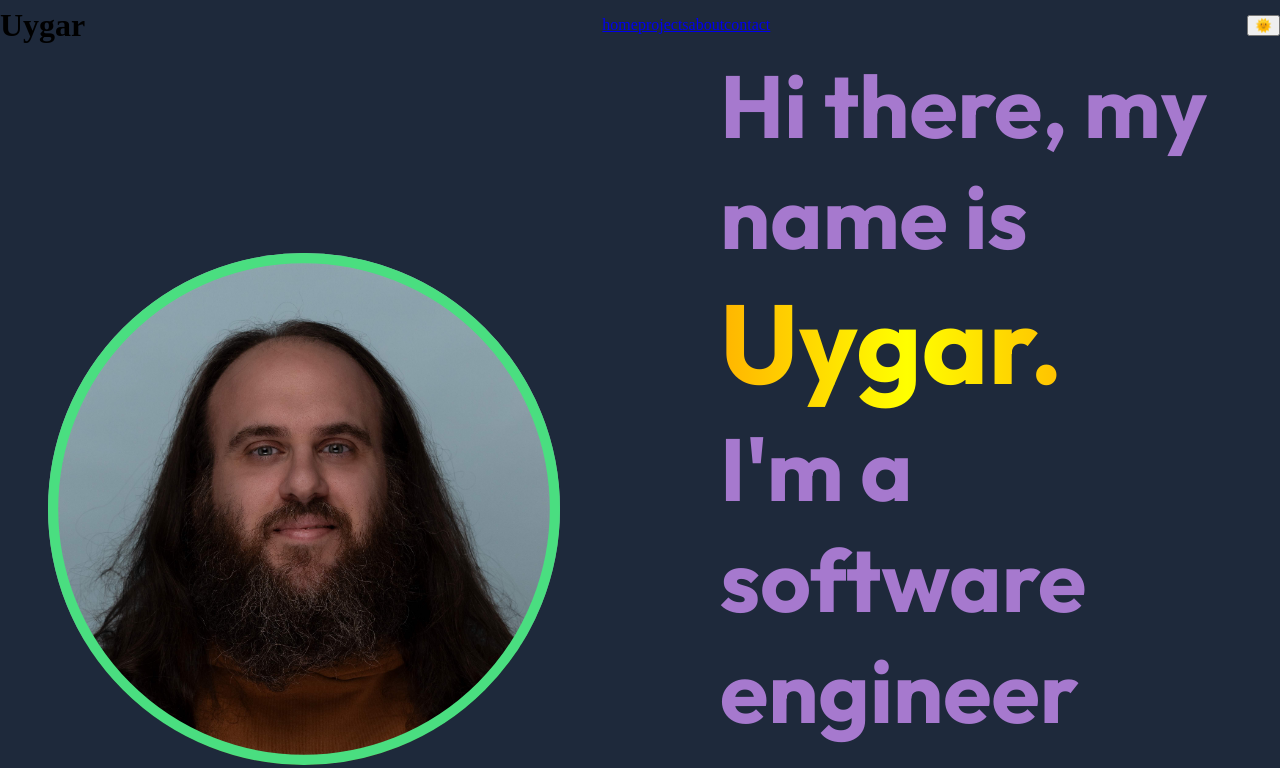
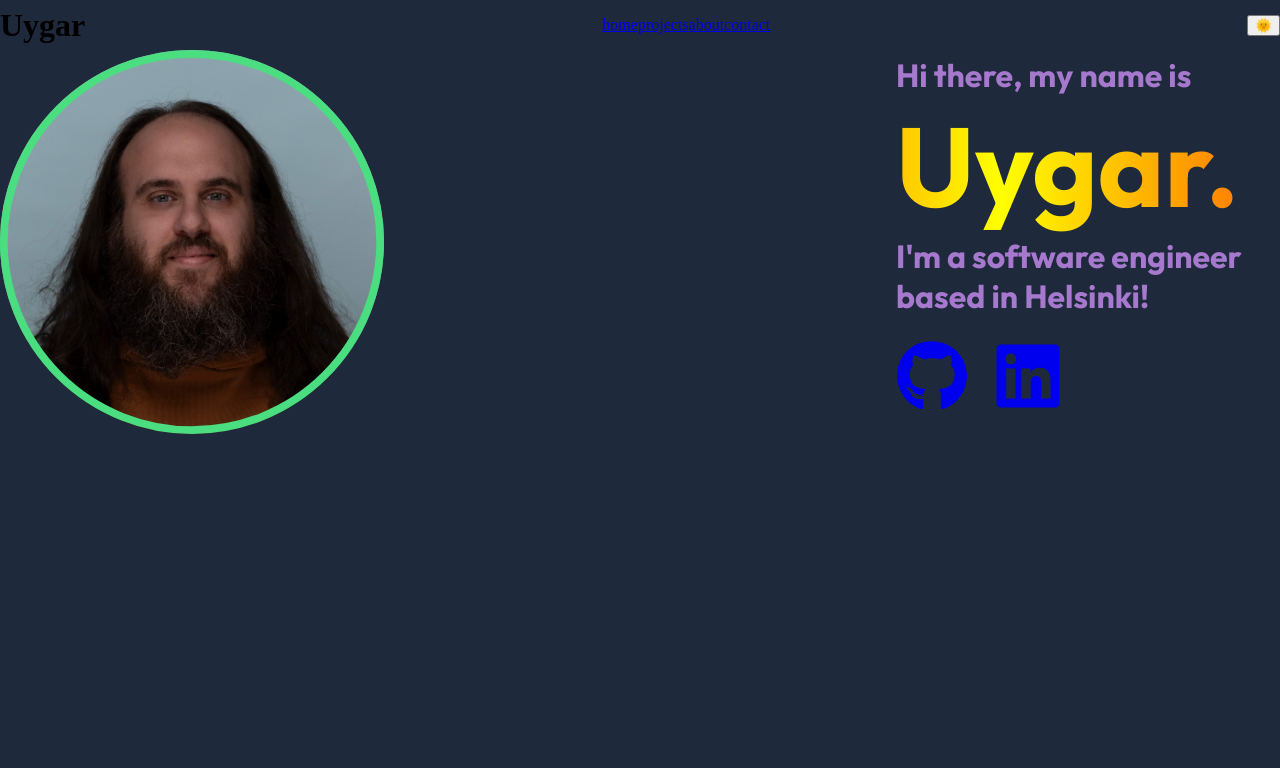
Before and after one commit to uygarpolat/portfolio, a React (Vite) app: page / in a window 1280 px wide. Shown: the top 768 px of the page. Built offline with nearby package versions, Linux system fonts and the light colour scheme.

Commit message:
socials added

```diff
--- a/package.json
+++ b/package.json
@@ -13,7 +13,8 @@
     "motion": "^12.29.2",
     "next-themes": "^0.4.6",
     "react": "^19.2.0",
-    "react-dom": "^19.2.0"
+    "react-dom": "^19.2.0",
+    "react-icons": "^5.5.0"
   },
   "devDependencies": {
     "@eslint/js": "^9.39.1",
--- a/src/components/Body/Hero/Hero.css
+++ b/src/components/Body/Hero/Hero.css
@@ -1,8 +1,9 @@
 #hero {
+	/* width: 768px; */
+	margin: auto;
 	display: flex;
 	align-items: center;
-	justify-content: center;
-	gap: 10rem;
+	justify-content: space-between;
 }
 
 @media (max-width: 768px) {
--- a/src/components/Body/Hero/Image.css
+++ b/src/components/Body/Hero/Image.css
@@ -1,5 +1,5 @@
 #avatar {
-	width: 40%;
+	width: 384px;
 	aspect-ratio: 1 / 1;
 	position: relative;
 }
--- a/src/components/Body/Hero/Info.css
+++ b/src/components/Body/Hero/Info.css
@@ -1,5 +1,5 @@
 #info {
-	width: 40%;
+	width: 384px;
 }
 
 #info h1,
@@ -9,7 +9,7 @@
 	font-family: 'Outfit', sans-serif;
 	color: rgb(166, 121, 206);
 	font-weight: 700;
-	font-size: 5.5rem;
+	font-size: 2rem;
 }
 
 #info h1 {
--- a/src/components/Body/Hero/Info.tsx
+++ b/src/components/Body/Hero/Info.tsx
@@ -1,4 +1,6 @@
 import { motion } from "framer-motion";
+
+import Socials from "./Socials";
 
 import "./Info.css";
 
@@ -26,8 +28,11 @@ export default function Info() {
         {...animationSettings}
         transition={{ type: "spring", duration: 2, delay: 0.3 }}
       >
-        I'm a software engineer based in Helsinki!
+        I'm a software engineer
+        <br />
+        based in Helsinki!
       </motion.p>
+      <Socials />
     </div>
   );
 }
--- /dev/null
+++ b/src/components/Body/Hero/Socials.css
@@ -0,0 +1,10 @@
+#socials {
+	display: flex;
+	gap: 1.5rem;
+	margin-top: 1.5rem;
+}
+
+#socials a {
+	font-size: 4.5rem;
+	cursor: pointer;
+}
--- /dev/null
+++ b/src/components/Body/Hero/Socials.tsx
@@ -0,0 +1,56 @@
+import { FaGithub, FaLinkedin } from "react-icons/fa";
+import { motion } from "framer-motion";
+import { useState } from "react";
+
+import "./Socials.css";
+
+const socialsData = [
+  {
+    icon: FaGithub,
+    href: "https://github.com/uygarpolat",
+    color: "#6e57ff",
+    delay: 0.4,
+  },
+  {
+    icon: FaLinkedin,
+    href: "https://linkedin.com/in/uygarpolat",
+    color: "#0077b5",
+    delay: 0.5,
+  },
+];
+
+export default function Socials() {
+  const animationSettings = {
+    initial: { opacity: 0, x: 100 },
+    animate: { opacity: 1, x: 0 },
+  };
+
+  const [isLoaded, setIsLoaded] = useState(false);
+
+  return (
+    <div id="socials">
+      {socialsData.map((social, index) => (
+        <motion.a
+          key={index}
+          href={social.href}
+          target="_blank"
+          rel="noopener noreferrer"
+          {...animationSettings}
+          transition={
+            isLoaded
+              ? { duration: 0.2 }
+              : { type: "spring", duration: 2, delay: social.delay }
+          }
+          whileHover={{
+            scale: 1.1,
+            color: social.color,
+            transition: { delay: 0, duration: 0.2 },
+          }}
+          onAnimationComplete={() => setIsLoaded(true)}
+        >
+          <social.icon />
+        </motion.a>
+      ))}
+    </div>
+  );
+}
```
Also changed, not shown: 1 other file (tests, documents, lock files or other folders).
